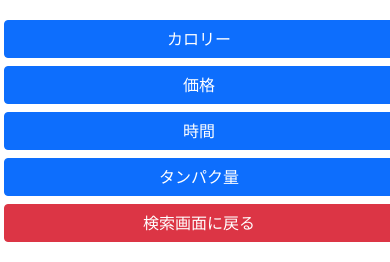
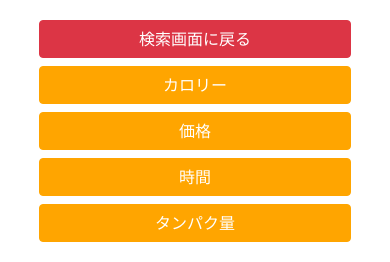
Before and after one commit to peko-29/recipe, a Django app: template recipe/templates/recipe/result.html in a window 390 px wide. Shown: the top 262 px of the page. Run offline with Django 3.2, Linux system fonts and the light colour scheme; the template is opened without the code that fills it, so the values that code supplies are empty.

Commit message:
result画面デザイン更新

```diff
--- a/recipe/templates/recipe/result.html
+++ b/recipe/templates/recipe/result.html
@@ -12,25 +12,43 @@
     </head>
 
     <style>
+        .btn-primary {
+            background-color: #ffa500;
+            border-color: #ffa500;
+
+        }
+        .btn-primary:hover {
+            background-color: #ffa500;
+            border-color: #ffa500;
+        }
+        .btn-primary:focus {
+          background-color: #ffa500;
+          border-color: #ffffff;
+        }
+
         @media screen and (max-width: 767px) {
             .table td:before {
                 content: attr(data-label);
                 float: left;
                 margin-right: 10px;
             }
+            .btn {
+                width: 80%;
+            }
         }
     </style>
 
     <body>
         <div class="container">
-            <div class="row py-3">
+            <div class="row py-3 d-flex justify-content-center">
+                <a href="/" class="col-md-2 mx-1 my-1 btn btn-danger">検索画面に戻る</a>
                 <!--idの0は画像、1はレシピ名にあたるため2から-->
                 <button type="submit" class="col-md-2 m-1 btn btn-primary" id="2" data-sort="">カロリー</button>
                 <button type="submit" class="col-md-2 m-1 btn btn-primary" id="3" data-sort="">価格</button>
                 <button type="submit" class="col-md-2 m-1 btn btn-primary" id="4" data-sort="">時間</button>
                 <button type="submit" class="col-md-2 m-1 btn btn-primary" id="5" data-sort="">タンパク量</button>
 
-                <a href="/" class="col-md-2 mx-1 my-1 btn btn-danger">検索画面に戻る</a>
+
             </div>
 
             <!--レシピ一覧-->
```
